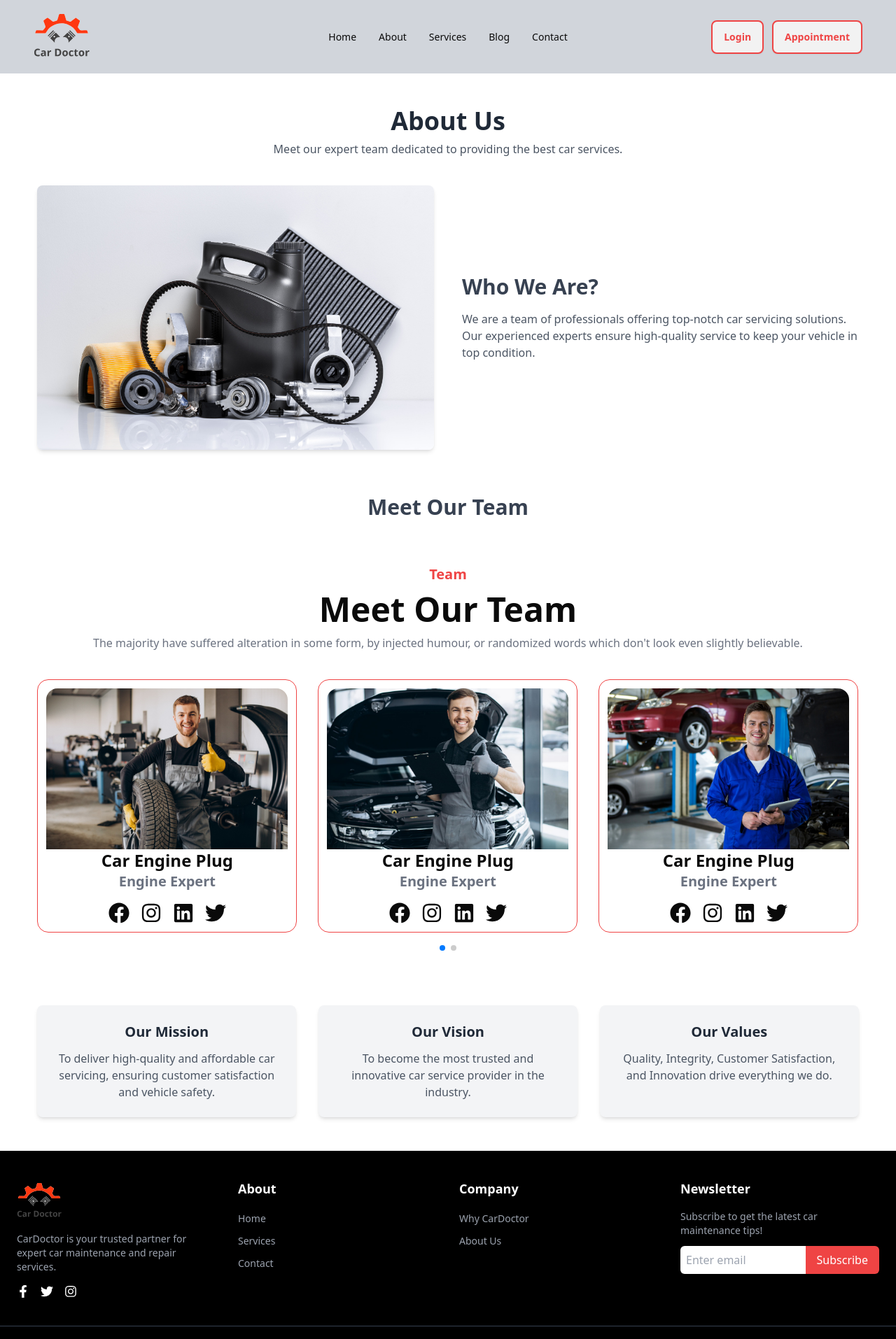
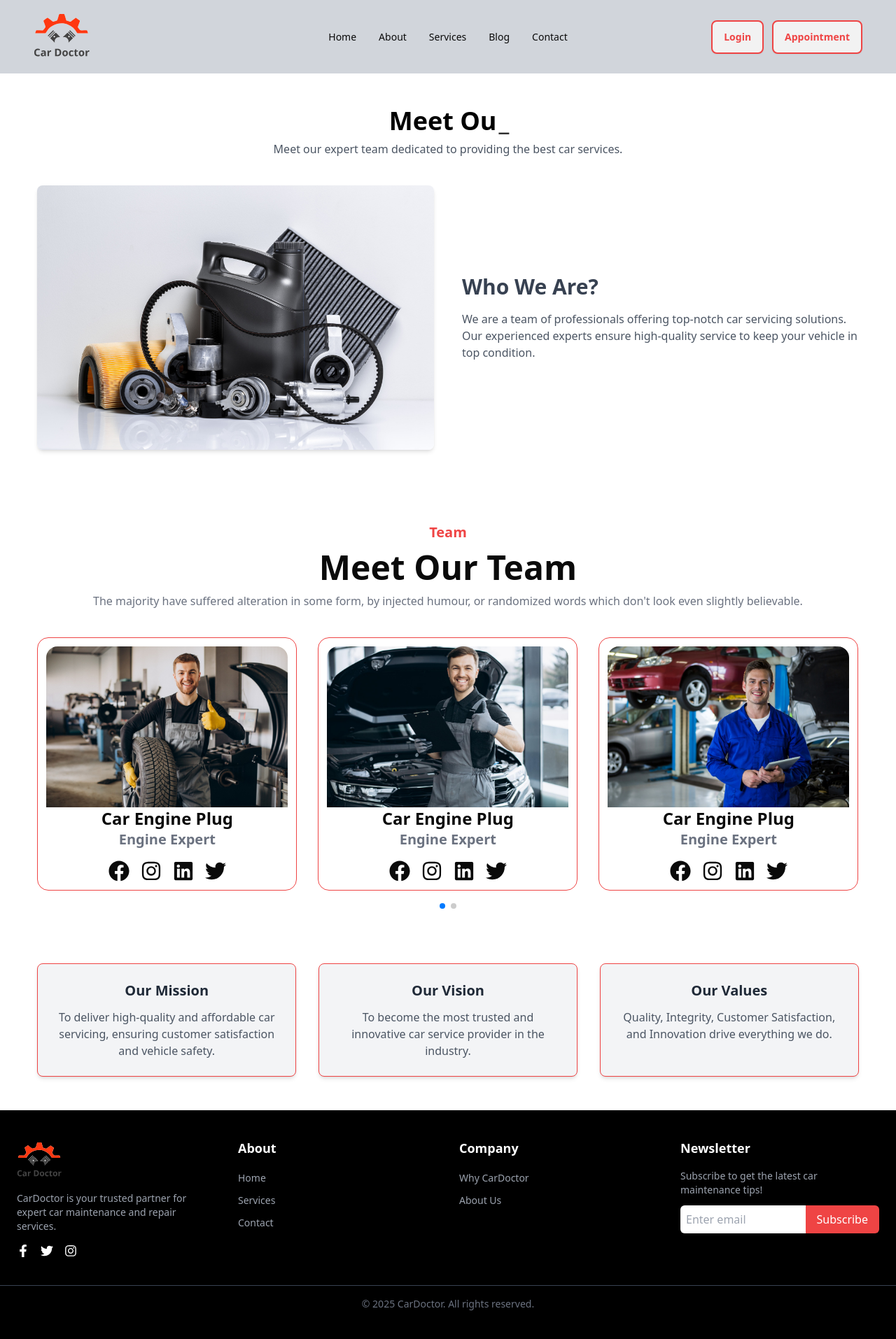
Before and after one commit to istiak19/Car_Doctor, a Next.js app: page /about in a window 1280 px wide. Shown: the top 1914 px of the page at 70% size. Built offline with nearby package versions, Linux system fonts and the light colour scheme; no server answers.

Commit message:
typewriter & framer-motion package implement

```diff
--- a/package.json
+++ b/package.json
@@ -15,6 +15,7 @@
     "bcryptjs": "^3.0.2",
     "class-variance-authority": "^0.7.1",
     "clsx": "^2.1.1",
+    "framer-motion": "^12.4.11",
     "lucide-react": "^0.477.0",
     "mongodb": "^6.13.1",
     "next": "15.1.7",
@@ -24,6 +25,7 @@
     "react-dom": "^19.0.0",
     "react-hook-form": "^7.54.2",
     "react-icons": "^5.5.0",
+    "react-simple-typewriter": "^5.0.1",
     "sweetalert2": "^11.17.2",
     "swiper": "^11.2.4",
     "tailwind-merge": "^3.0.2",
--- a/src/app/about/page.jsx
+++ b/src/app/about/page.jsx
@@ -2,19 +2,43 @@
 import Team from "@/components/Team/Team";
 import pic from '../../../public/assets/images/about_us/parts.jpg'
 import Image from "next/image";
+import { Typewriter } from 'react-simple-typewriter';
+import { motion } from "framer-motion";
+
+const fadeIn = {
+    hidden: { opacity: 0, y: 50 },
+    visible: { opacity: 1, y: 0, transition: { duration: 0.8 } }
+};
+
 const AboutPage = () => {
     return (
         <div className="py-12">
             {/* About Us Section */}
             <div className="text-center mb-10">
-                <h1 className="text-4xl font-bold text-gray-800">About Us</h1>
+                <h1 className="text-4xl font-bold text-black">
+                    <Typewriter
+                        words={['About Us', 'Who We Are?', 'Meet Our Team']}
+                        loop={false}
+                        cursor
+                        cursorStyle="_"
+                        typeSpeed={100}
+                        deleteSpeed={50}
+                        delaySpeed={1000}
+                    />
+                </h1>
                 <p className="text-gray-600 mt-2">
                     Meet our expert team dedicated to providing the best car services.
                 </p>
             </div>
             {/* Company Overview */}
             <div className="flex flex-col lg:flex-row items-center gap-10 w-11/12 mx-auto">
-                <div className="lg:w-1/2">
+                <motion.div
+                    className="lg:w-1/2"
+                    initial="hidden"
+                    whileInView="visible"
+                    viewport={{ once: true }}
+                    variants={fadeIn}
+                >
                     <Image
                         src={pic}
                         alt="About Us"
@@ -22,43 +46,65 @@ const AboutPage = () => {
                         height={400}
                         className="rounded-lg shadow-md"
                     />
-                </div>
-                <div className="lg:w-1/2">
+                </motion.div>
+                <motion.div
+                    className="lg:w-1/2"
+                    initial="hidden"
+                    whileInView="visible"
+                    viewport={{ once: true }}
+                    variants={fadeIn}
+                >
                     <h2 className="text-3xl font-semibold text-gray-700">Who We Are?</h2>
                     <p className="text-gray-600 mt-4">
                         We are a team of professionals offering top-notch car servicing solutions. Our experienced experts ensure high-quality service to keep your vehicle in top condition.
                     </p>
-                </div>
+                </motion.div>
             </div>
             {/* Team Section */}
             <div className="mt-16">
-                <h2 className="text-3xl font-semibold text-center text-gray-700 mb-6">Meet Our Team</h2>
-                <Team></Team>
+                <Team />
             </div>
-
             {/* Our Mission, Vision & Values */}
             <div className="mt-16 grid grid-cols-1 md:grid-cols-3 gap-8 w-11/12 mx-auto">
                 {/* Mission */}
-                <div className="p-6 bg-gray-100 rounded-lg text-center shadow-md">
+                <motion.div
+                    className="p-6 border border-red-500 bg-gray-100 rounded-lg text-center shadow-md"
+                    initial="hidden"
+                    whileInView="visible"
+                    viewport={{ once: true }}
+                    variants={fadeIn}
+                >
                     <h3 className="text-xl font-semibold text-gray-800">Our Mission</h3>
                     <p className="text-gray-600 mt-3">
                         To deliver high-quality and affordable car servicing, ensuring customer satisfaction and vehicle safety.
                     </p>
-                </div>
+                </motion.div>
                 {/* Vision */}
-                <div className="p-6 bg-gray-100 rounded-lg text-center shadow-md">
+                <motion.div
+                    className="p-6 border border-red-500 bg-gray-100 rounded-lg text-center shadow-md"
+                    initial="hidden"
+                    whileInView="visible"
+                    viewport={{ once: true }}
+                    variants={fadeIn}
+                >
                     <h3 className="text-xl font-semibold text-gray-800">Our Vision</h3>
                     <p className="text-gray-600 mt-3">
                         To become the most trusted and innovative car service provider in the industry.
                     </p>
-                </div>
+                </motion.div>
                 {/* Values */}
-                <div className="p-6 bg-gray-100 rounded-lg text-center shadow-md">
+                <motion.div
+                    className="p-6 border border-red-500 bg-gray-100 rounded-lg text-center shadow-md"
+                    initial="hidden"
+                    whileInView="visible"
+                    viewport={{ once: true }}
+                    variants={fadeIn}
+                >
                     <h3 className="text-xl font-semibold text-gray-800">Our Values</h3>
                     <p className="text-gray-600 mt-3">
                         Quality, Integrity, Customer Satisfaction, and Innovation drive everything we do.
                     </p>
-                </div>
+                </motion.div>
             </div>
         </div>
     );
```
Also changed, not shown: 1 other file (tests, documents, lock files or other folders).
